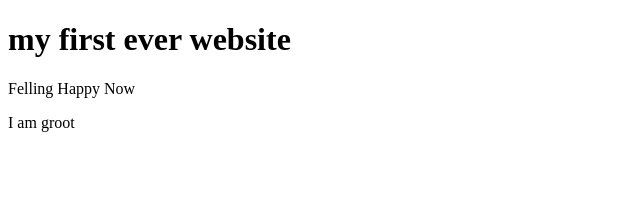
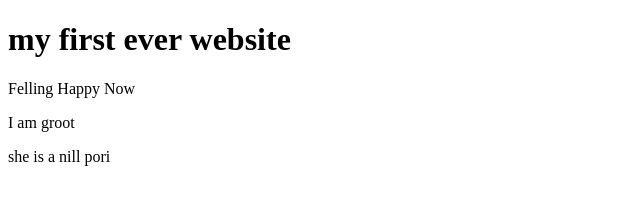
Before and after one commit to sheikhsultan/myfirstwebsite, a plain HTML site: page index.html in a window 1280 px wide. Shown: the whole page, without its empty margins (0-640 px from the left). Drawn offline with Linux system fonts and the light colour scheme.

Commit message:
realesed

```diff
--- a/index.html
+++ b/index.html
@@ -9,5 +9,6 @@
     <h1>my first ever website</h1>
     <p>Felling Happy Now</p>
     <p>I am groot</p>
+    <p>she is a nill pori </p>
 </body>
 </html>
```
